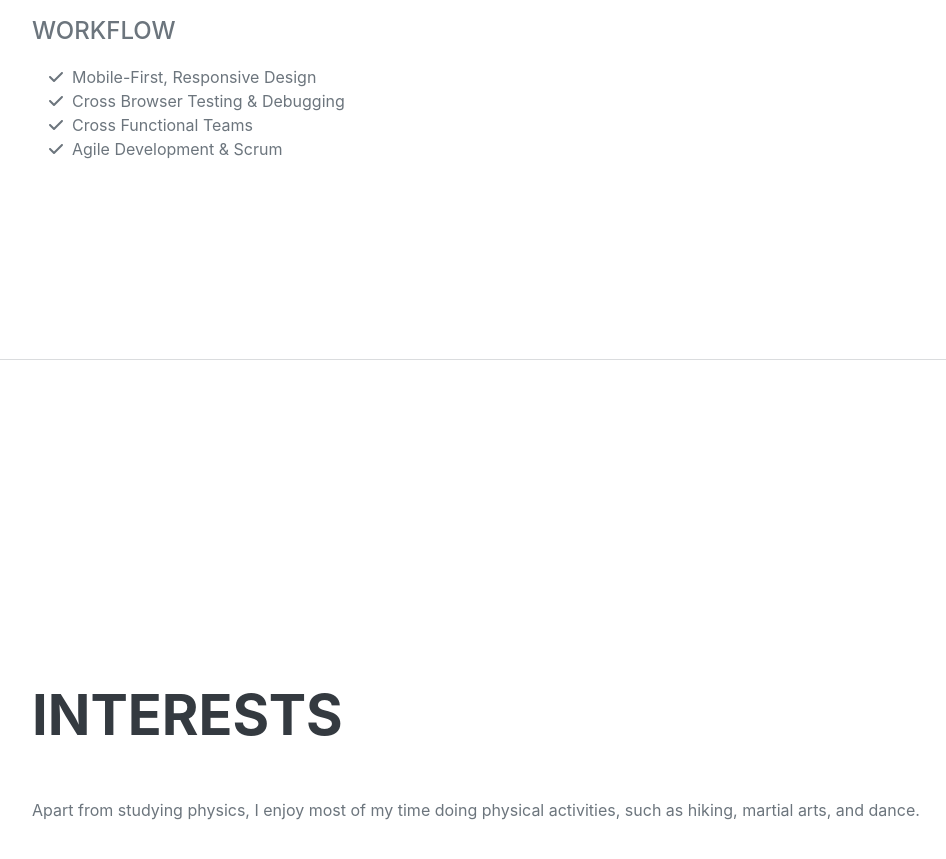
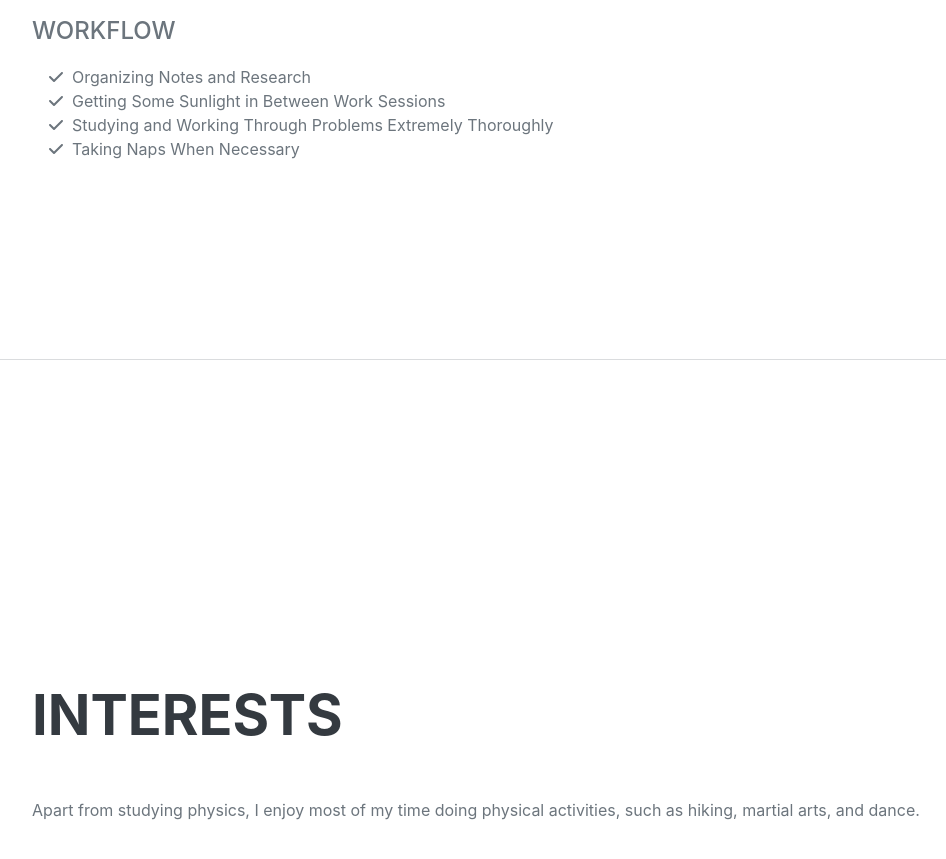
Before and after one commit to danasaur4/danasaur4.github.io, a plain HTML site: page index.html in a window 1280 px wide. Shown: the part 2844-3703 px from the top of the page, without its empty margins (288-1234 px from the left). Drawn offline with nearby package versions, Linux system fonts and the light colour scheme; a web font is replaced by a local one.

Commit message:
Update index.html

```diff
--- a/index.html
+++ b/index.html
@@ -115,19 +115,19 @@
                     <ul class="fa-ul mb-0">
                         <li>
                             <span class="fa-li"><i class="fas fa-check"></i></span>
-                            Mobile-First, Responsive Design
+                            Organizing Notes and Research
                         </li>
                         <li>
                             <span class="fa-li"><i class="fas fa-check"></i></span>
-                            Cross Browser Testing & Debugging
+                            Getting Some Sunlight in Between Work Sessions
                         </li>
                         <li>
                             <span class="fa-li"><i class="fas fa-check"></i></span>
-                            Cross Functional Teams
+                            Studying and Working Through Problems Extremely Thoroughly
                         </li>
                         <li>
                             <span class="fa-li"><i class="fas fa-check"></i></span>
-                            Agile Development & Scrum
+                            Taking Naps When Necessary
                         </li>
                     </ul>
                 </div>
```
